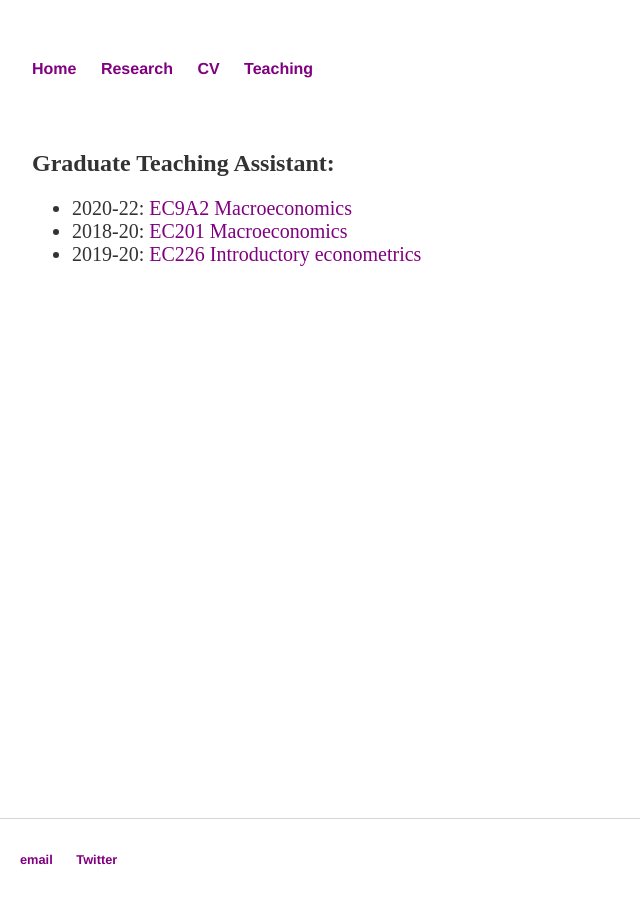
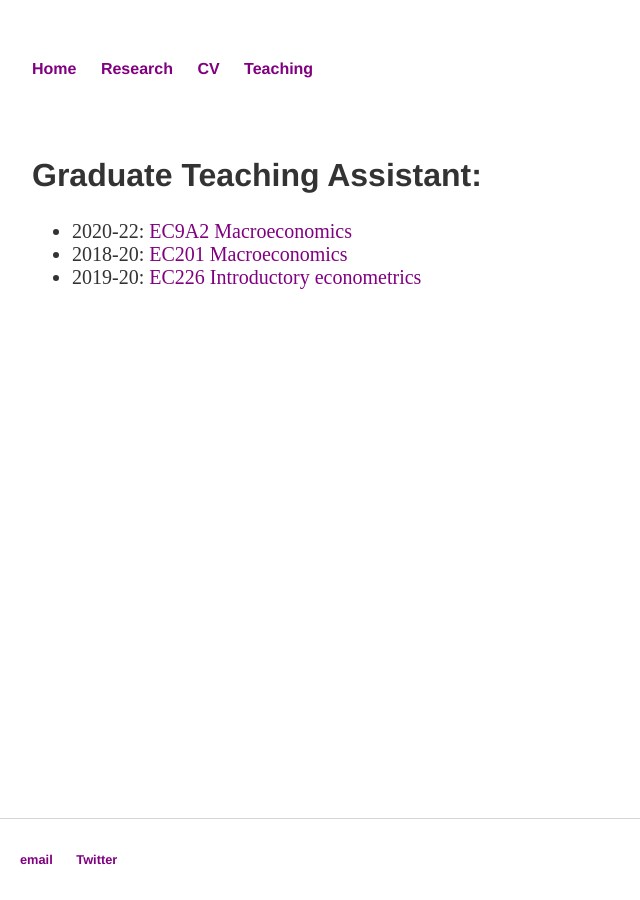
Before and after one commit to anshumaan-tuteja/anshumaan-tuteja.github.io, a Jekyll site: the page built from _pages/teaching.html, in a window 1280 px wide. Shown: the whole page, without its empty margins (0-640 px from the left). Built offline with Jekyll 4.4.1, drawn with Linux system fonts in a browser that asks for light colours.

Commit message:
Update main.css

```diff
--- a/css/main.css
+++ b/css/main.css
@@ -33,7 +33,7 @@
 }
 
 a {
-    font-size: 1.5em
+    font-size: 1.8em
     text-decoration: none;
     color: #800080;
 }
@@ -44,6 +44,17 @@
     font-size: 3em;
     font-family:'Helvetica', 'Arial', 'Sans-Serif';
 }
+
+h2 {
+    font-size: 2em;
+    font-family:'Helvetica', 'Arial', 'Sans-Serif';
+}
+
+h3 {
+    font-size: 1.5em;
+    font-family:'Helvetica', 'Arial', 'Sans-Serif';
+}
+
 p {
     font-size: 1.2em;
     line-height: 1.4em;
```
